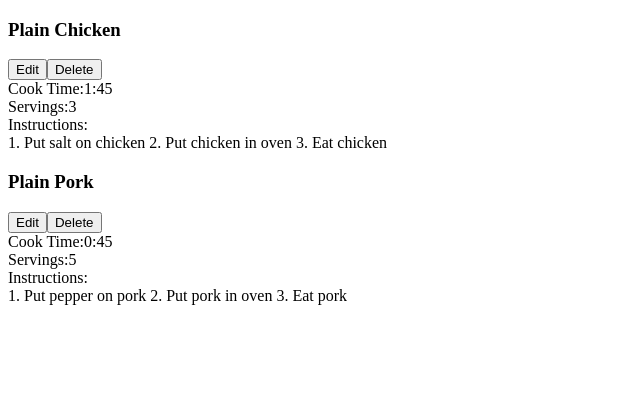
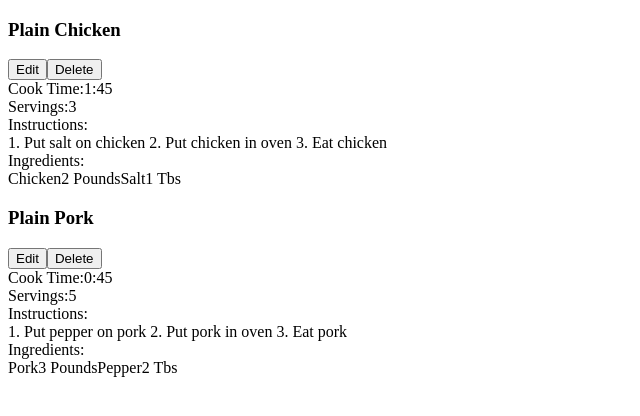
Before and after one commit to SamsonChoo/Cooking-With-React, a React (Create React App) app: page / in a window 1280 px wide. Shown: the top 416 px of the page, without its empty margins (0-640 px from the left). Built offline with nearby package versions, Linux system fonts and the light colour scheme.

Commit message:
Integrate Ingredients

```diff
--- a/src/App.tsx
+++ b/src/App.tsx
@@ -9,6 +9,10 @@ const sampleRecipes: IRecipe.Recipe[] = [
     cookTime: "1:45",
     instructions:
       "1. Put salt on chicken\n2. Put chicken in oven\n3. Eat chicken",
+    ingredients: [
+      { id: 1, name: "Chicken", amount: "2 Pounds" },
+      { id: 2, name: "Salt", amount: "1 Tbs" },
+    ],
   },
   {
     id: 2,
@@ -16,6 +20,10 @@ const sampleRecipes: IRecipe.Recipe[] = [
     servings: 5,
     cookTime: "0:45",
     instructions: "1. Put pepper on pork\n2. Put pork in oven\n3. Eat pork",
+    ingredients: [
+      { id: 1, name: "Pork", amount: "3 Pounds" },
+      { id: 2, name: "Pepper", amount: "2 Tbs" },
+    ],
   },
 ];
 
--- a/src/IngredientList.tsx
+++ b/src/IngredientList.tsx
@@ -1,13 +1,8 @@
 import Ingredient from "./Ingredient";
-
-interface IIngredient {
-  id: number;
-  name: string;
-  amount: string;
-}
+import { IIngredient } from "./Interface";
 
 interface Props {
-  ingredients: IIngredient[];
+  ingredients: IIngredient.Ingredient[];
 }
 
 export default function IngredientList(props: Props) {
--- a/src/Interface/index.ts
+++ b/src/Interface/index.ts
@@ -1,3 +1,4 @@
 import IRecipe from "./recipe";
+import IIngredient from "./ingredient";
 
-export { IRecipe }; // eslint-disable-line
+export { IRecipe, IIngredient };
--- /dev/null
+++ b/src/Interface/ingredient.d.ts
@@ -0,0 +1,5 @@
+export interface Ingredient {
+  id: number;
+  name: string;
+  amount: string;
+}
--- a/src/Interface/recipe.d.ts
+++ b/src/Interface/recipe.d.ts
@@ -1,7 +1,10 @@
+import IIngredient from "./ingredient";
+
 export interface Recipe {
   id: number;
   name: string;
   servings: number;
   cookTime: string;
   instructions: string;
+  ingredients: IIngredient.Ingredient[];
 }
--- a/src/Recipe.tsx
+++ b/src/Recipe.tsx
@@ -1,12 +1,16 @@
+import IngredientList from "./IngredientList";
+import { IIngredient } from "./Interface";
+
 interface Props {
   name: string;
   servings: number;
   cookTime: string;
   instructions: string;
+  ingredients: IIngredient.Ingredient[];
 }
 
 export default function Recipe(props: Props) {
-  const { name, servings, cookTime, instructions } = props;
+  const { name, servings, cookTime, instructions, ingredients } = props;
   return (
     <div>
       <div>
@@ -28,6 +32,12 @@ export default function Recipe(props: Props) {
         <span>Instructions:</span>
         <div>{instructions}</div>
       </div>
+      <div>
+        <span>Ingredients:</span>
+        <div>
+          <IngredientList ingredients={ingredients} />
+        </div>
+      </div>
     </div>
   );
 }
--- a/src/RecipeList.tsx
+++ b/src/RecipeList.tsx
@@ -16,6 +16,7 @@ export default function RecipeList(props: Props) {
           servings={recipe.servings}
           cookTime={recipe.cookTime}
           instructions={recipe.instructions}
+          ingredients={recipe.ingredients}
         />
       ))}
     </div>
```
